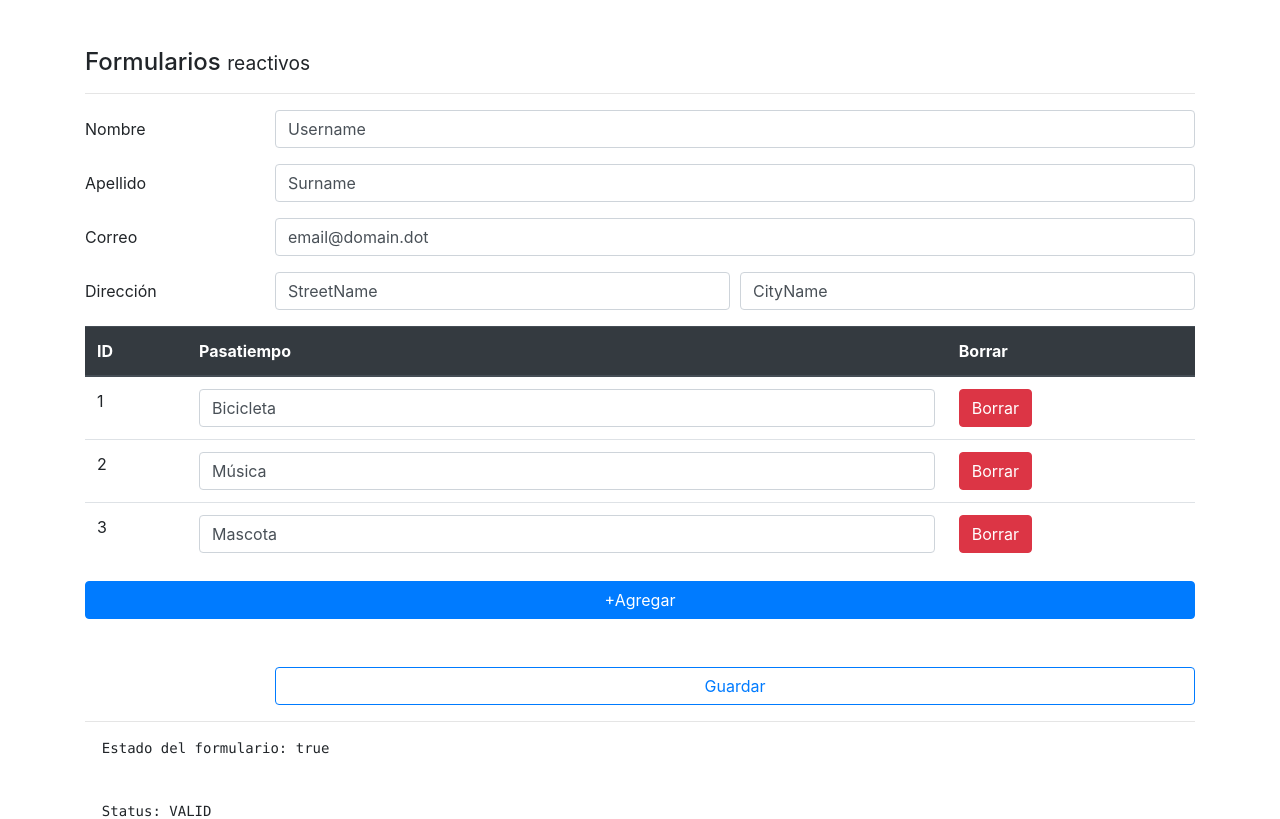
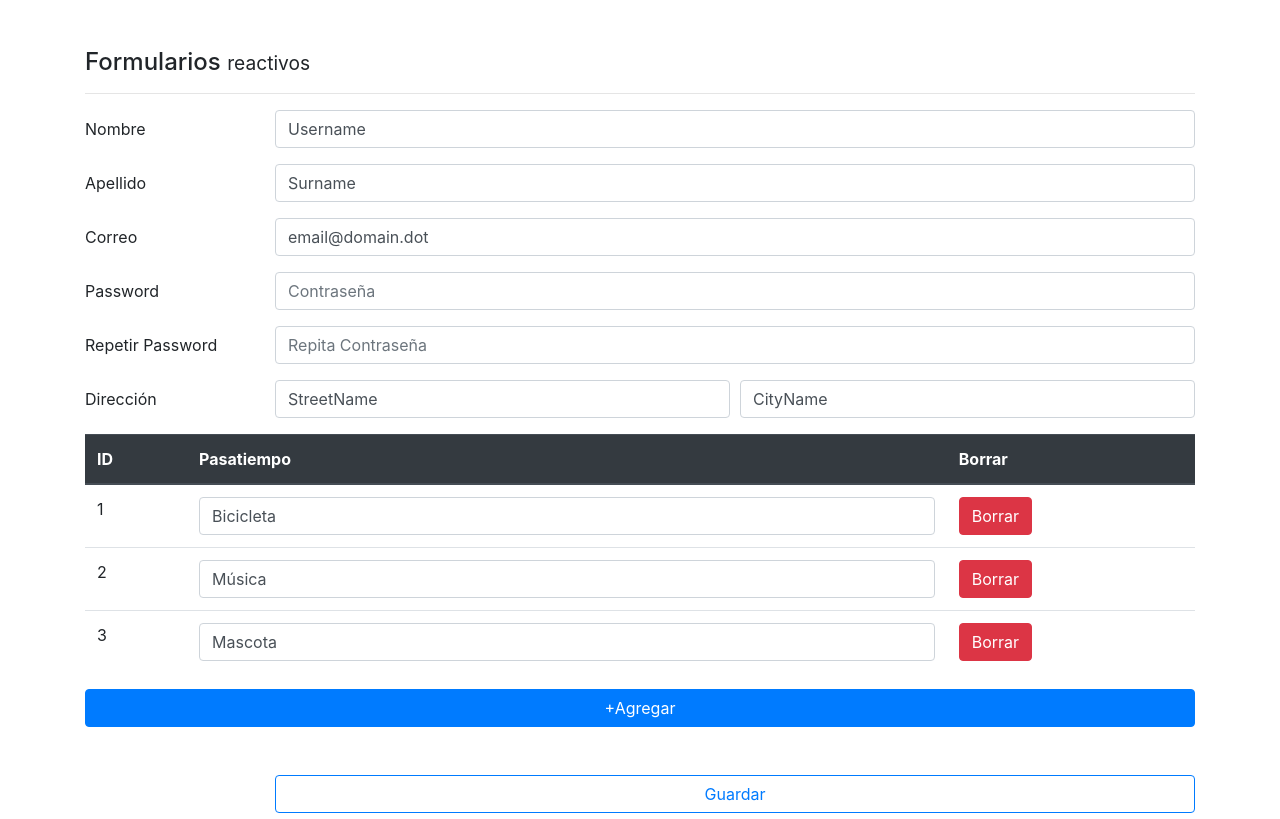
Before and after one commit to salvadoraciengomez/angular-forms, an Angular app: page /reactive in a window 1280 px wide. Shown: the top 819 px of the page. Built offline with nearby package versions, Linux system fonts and the light colour scheme.

Commit message:
Validadores personalizados en servicios #2

```diff
--- a/src/app/pages/reactive/reactive.component.html
+++ b/src/app/pages/reactive/reactive.component.html
@@ -45,6 +45,34 @@
              [class.is-invalid]="correoNoValido"
       >
       <small *ngIf="correoNoValido" class="text-danger">Ingrese un correo válido</small>
+    </div>
+  </div>
+
+  <div class="form-group row">
+    <label class="col-2 col-form-label">Password</label>
+    <div class="col">
+
+      <input class="form-control"
+             type="password"
+             placeholder="Contraseña"
+             formControlName="pass1"
+             [class.is-invalid]="pass1NoValido"
+      >
+      <!-- <small *ngIf="correoNoValido" class="text-danger">Ingrese un correo válido</small> -->
+    </div>
+  </div>
+
+  <div class="form-group row">
+    <label class="col-2 col-form-label">Repetir Password</label>
+    <div class="col">
+
+      <input class="form-control"
+             type="password"
+             placeholder="Repita Contraseña"
+             formControlName="pass2"
+             [class.is-invalid]="pass2NoValido"
+      >
+      <!-- <small *ngIf="correoNoValido" class="text-danger">Ingrese un correo válido</small> -->
     </div>
   </div>
 
--- a/src/app/pages/reactive/reactive.component.ts
+++ b/src/app/pages/reactive/reactive.component.ts
@@ -24,11 +24,18 @@ export class ReactiveComponent implements OnInit {
       nombre: ['',[Validators.required, Validators.minLength(5)]], //1ºarg: defaultValue. 2ºarg: validadores sincronos (no requieren acceso exterior), 3º validadores asíncronos
       apellido: ['',[Validators.required,Validators.minLength(5), this.validadores.noHitler]],
       correo: ['',[Validators.pattern('[a-z0-9._%+-]+@[a-z0-9.-]+\.[a-z0]{2,3}$'), Validators.required]],
+      pass1: ['',  Validators.required],
+      pass2: ['',  Validators.required],
       direccion: this.formBuilder.group({
         calle: ['', Validators.required],
         ciudad: ['',Validators.required],
       }),
       pasatiempos: this.formBuilder.array([])
+    },
+    {
+      validators: [
+        this.validadores.passwordsIguales('pass1','pass2')
+      ]
     });
   }
 
@@ -105,4 +112,17 @@ export class ReactiveComponent implements OnInit {
   get pasatiempos(){
     return this.forma.get('pasatiempos') as FormArray;
   }
+
+  get pass1NoValido(){
+    return this.forma.get('pass1').invalid && this.forma.get('pass1').touched;
+  }
+
+  get pass2NoValido(){
+
+    const pass1= this.forma.get('pass1').value;
+    const pass2= this.forma.get('pass2').value;
+
+    return (pass1===pass2) ? false : true;
+
+  }
 }
--- a/src/app/services/validadores.service.ts
+++ b/src/app/services/validadores.service.ts
@@ -1,5 +1,5 @@
 import { Injectable } from '@angular/core';
-import { FormControl } from '@angular/forms';
+import { FormControl, FormGroup } from '@angular/forms';
 
 @Injectable({
   providedIn: 'root'
@@ -18,4 +18,18 @@ export class ValidadoresService {
     return null;
 
   }
+
+  passwordsIguales(pass1Name:string, pass2Name:string){
+
+    return(formGrp:FormGroup)=>{
+      const pass1Control= formGrp.controls[pass1Name];
+      const pass2Control= formGrp.controls[pass2Name];
+
+      if(pass1Control.value=== pass2Control.value){
+        pass2Control.setErrors(null);
+      }
+      else pass2Control.setErrors({noEsIgual: true});
+    }
+
+  }
 }
```
